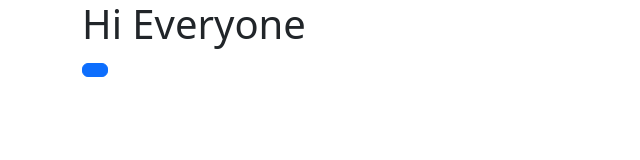
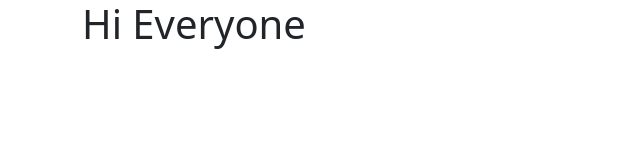
Before and after one commit to HelenIsted/Helen-Isted-Weather-App, a plain HTML site: page index.html in a window 1280 px wide. Shown: the full height of the page, 0-640 px from the left. Drawn offline with nearby package versions, Linux system fonts and the light colour scheme.

Commit message:
Preparations for Build
Making sure everything is ready to build Weather App

```diff
--- a/index.html
+++ b/index.html
@@ -15,7 +15,6 @@
   <body>
     <div class="container">
       <h1>Hi Everyone</h1>
-      <a href="" class="btn btn-primary"></a>
     </div>
     <script src="src/index.js"></script>
   </body>
```
